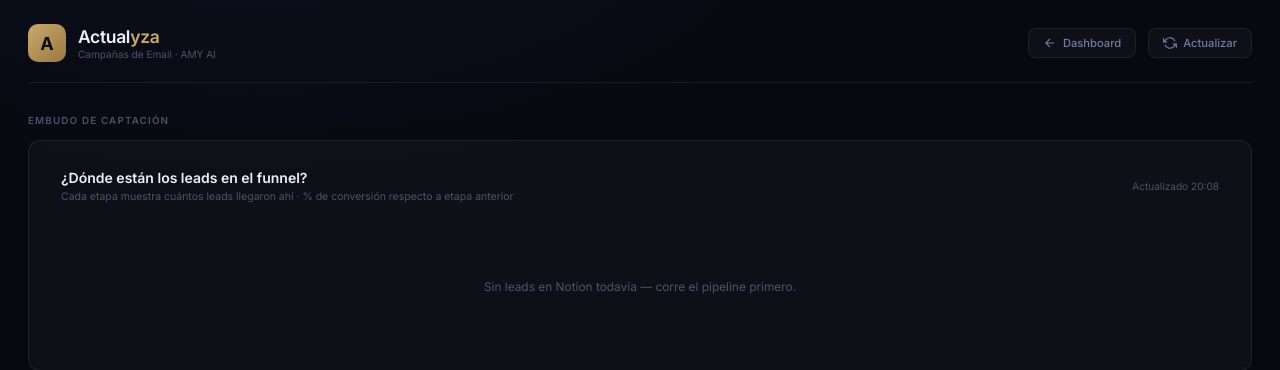
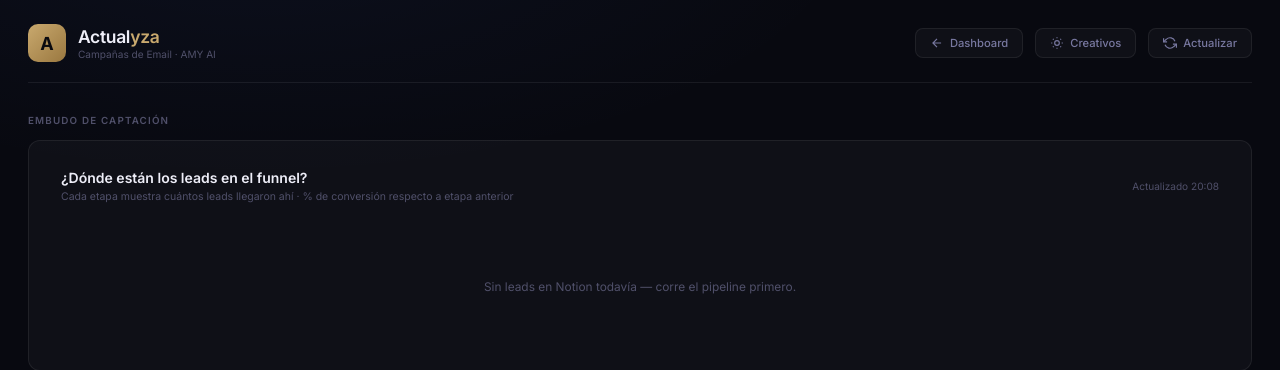
Before and after one commit to bastianveusa-a11y/actualyza-prospecting, a Flask app: page /campaigns in a window 1280 px wide. Shown: the top 370 px of the page. Run offline with Flask 3, Linux system fonts and the light colour scheme; data that the repository does not hold is empty.

Commit message:
Add Creativos nav link to index and campaigns headers
Co-Authored-By: Claude Sonnet 4.6 <noreply@anthropic.com>

```diff
--- a/dashboard/templates/campaigns.html
+++ b/dashboard/templates/campaigns.html
@@ -252,6 +252,12 @@ tbody td:first-child { padding-left: 0; }
           <path d="M19 12H5M12 5l-7 7 7 7"/>
         </svg>
         Dashboard
+      </a>
+      <a href="/creatives" class="btn">
+        <svg viewBox="0 0 24 24" fill="none" stroke="currentColor" stroke-width="2">
+          <circle cx="12" cy="12" r="4"/><path d="M12 2v2M12 20v2M4.93 4.93l1.41 1.41M17.66 17.66l1.41 1.41M2 12h2M20 12h2M4.93 19.07l1.41-1.41M17.66 6.34l1.41-1.41"/>
+        </svg>
+        Creativos
       </a>
       <button class="btn" id="refresh-btn" onclick="refreshAll()">
         <svg viewBox="0 0 24 24" fill="none" stroke="currentColor" stroke-width="2">
```
Also changed, not shown: dashboard/templates/index.html (+7 -0 lines).
